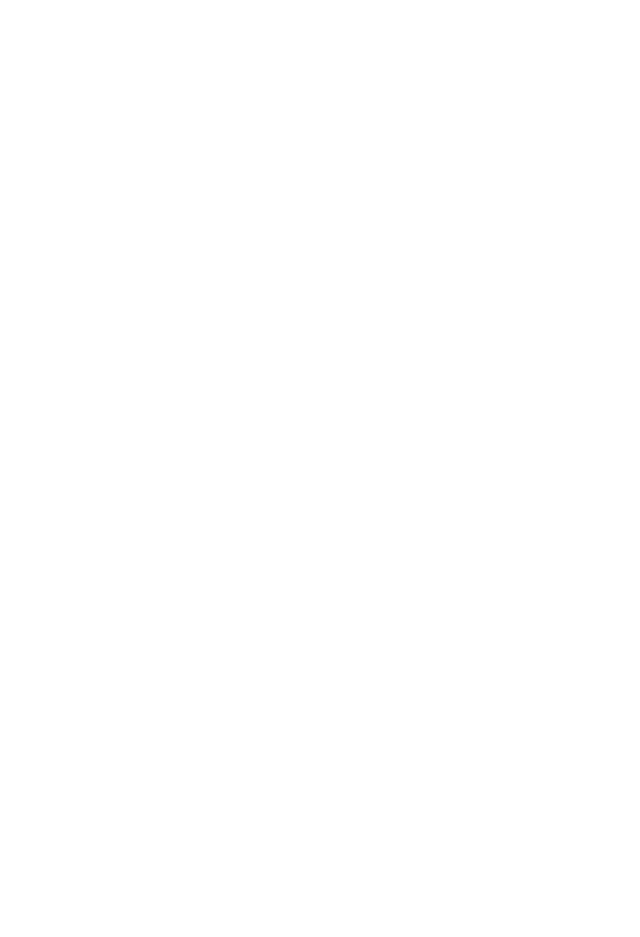
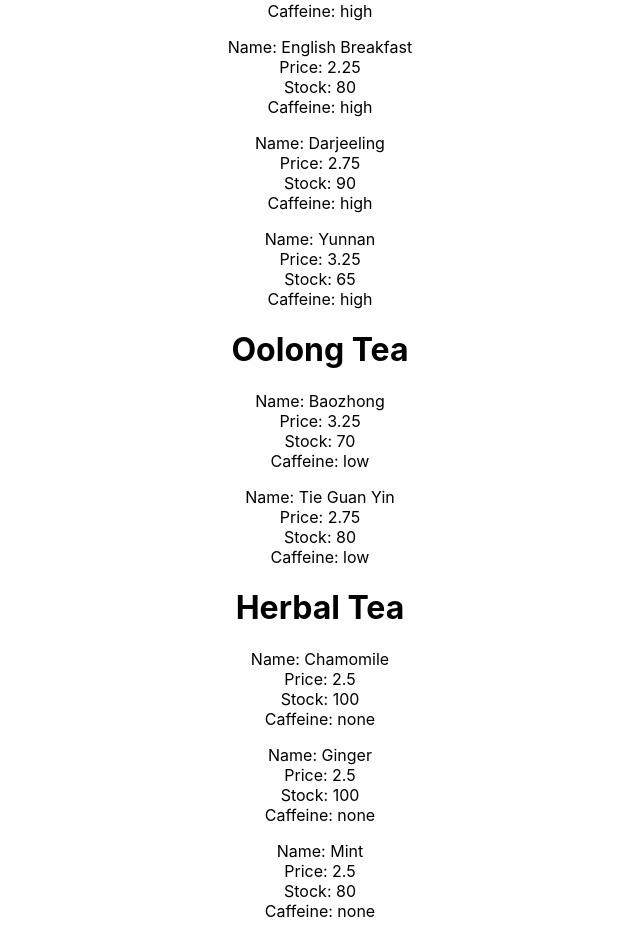
Before and after one commit to MilesBradt/Tea-Shop-React, a React (Create React App) app: page / in a window 1280 px wide. Shown: the part 663-1600 px from the top of the page, without its empty margins (320-960 px from the left). Before the commit the page ends 800 px from the top, so only its background shows below. Built offline with nearby package versions, Linux system fonts and the light colour scheme.

Commit message:
add other tea types to Home component

```diff
--- a/src/components/Home.js
+++ b/src/components/Home.js
@@ -24,6 +24,42 @@
                 Caffeine: {item.caffeine}
             </p>
             )}
+            <h1>Black Tea</h1>
+            {props.blackTea.map((item, index) =>
+            <p>
+                Name: {item.name}
+                <br />
+                Price: {item.price}
+                <br />
+                Stock: {item.stock}
+                <br />
+                Caffeine: {item.caffeine}
+            </p>
+            )}
+            <h1>Oolong Tea</h1>
+            {props.oolongTea.map((item, index) =>
+            <p>
+                Name: {item.name}
+                <br />
+                Price: {item.price}
+                <br />
+                Stock: {item.stock}
+                <br />
+                Caffeine: {item.caffeine}
+            </p>
+            )}
+            <h1>Herbal Tea</h1>
+            {props.herbalTea.map((item, index) =>
+            <p>
+                Name: {item.name}
+                <br />
+                Price: {item.price}
+                <br />
+                Stock: {item.stock}
+                <br />
+                Caffeine: {item.caffeine}
+            </p>
+            )}
         </div>
     );
 }
```
